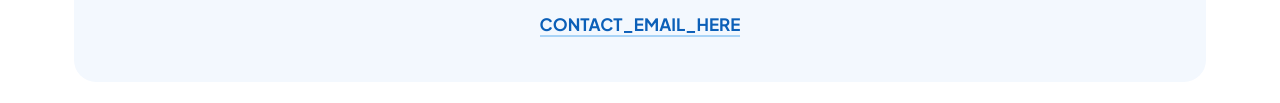
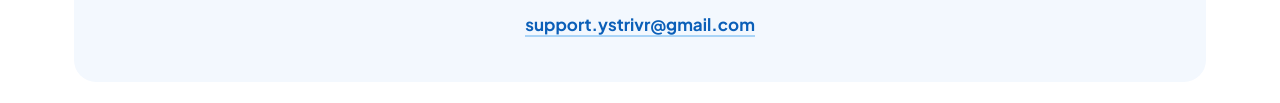
Before and after one commit to Olayori-X/strivr-landing-page, a plain HTML site: page index.html in a window 1280 px wide. Shown: the part 4047-4150 px from the top of the page. Drawn offline with Linux system fonts and the light colour scheme; a script that the page names is missing.

Commit message:
added gmail

```diff
--- a/index.html
+++ b/index.html
@@ -429,7 +429,7 @@ footer{padding:10px 0 34px;font-size:12.5px;color:var(--muted)}
   <p>Tell us about your organization or ask anything about how Strivr works.</p>
   <!-- CONTACT EMAIL: replace CONTACT_EMAIL_HERE below (twice on this line) with your address.
        The same placeholder appears in privacy.html and terms.html. -->
-  <a class="mail" href="mailto:CONTACT_EMAIL_HERE">CONTACT_EMAIL_HERE</a>
+  <a class="mail" href="mailto:support.ystrivr@gmail.com">support.ystrivr@gmail.com</a>
  </section>
 </div>
 </main>
```
